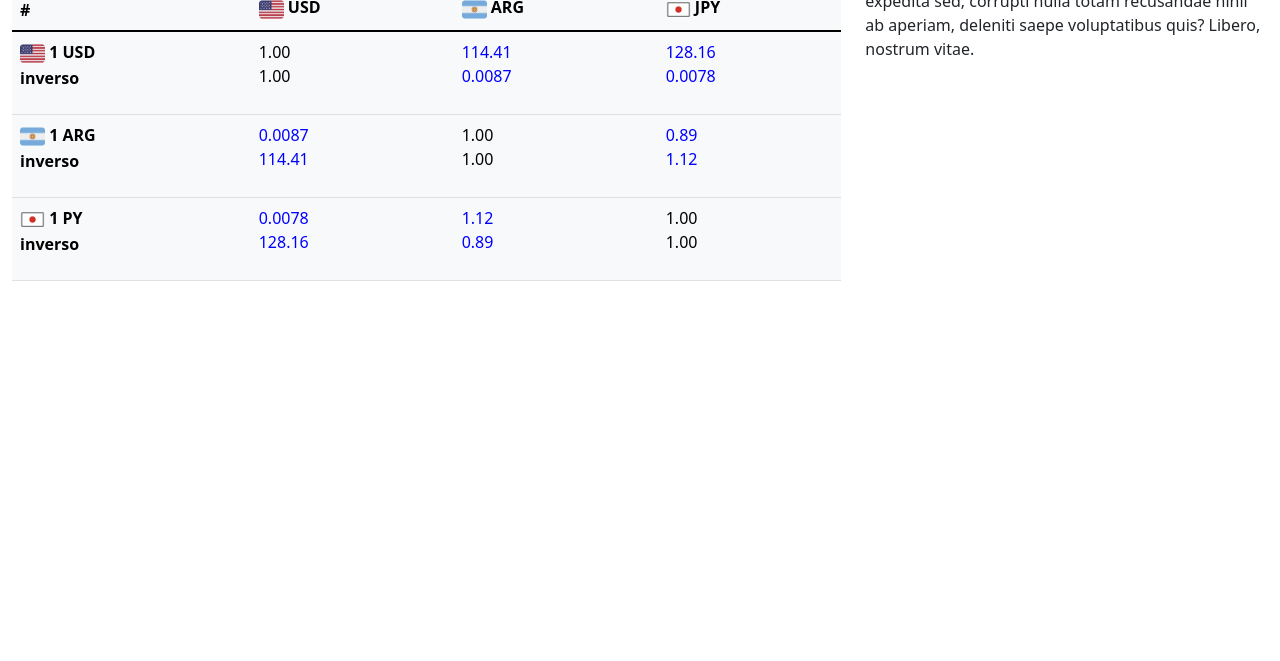
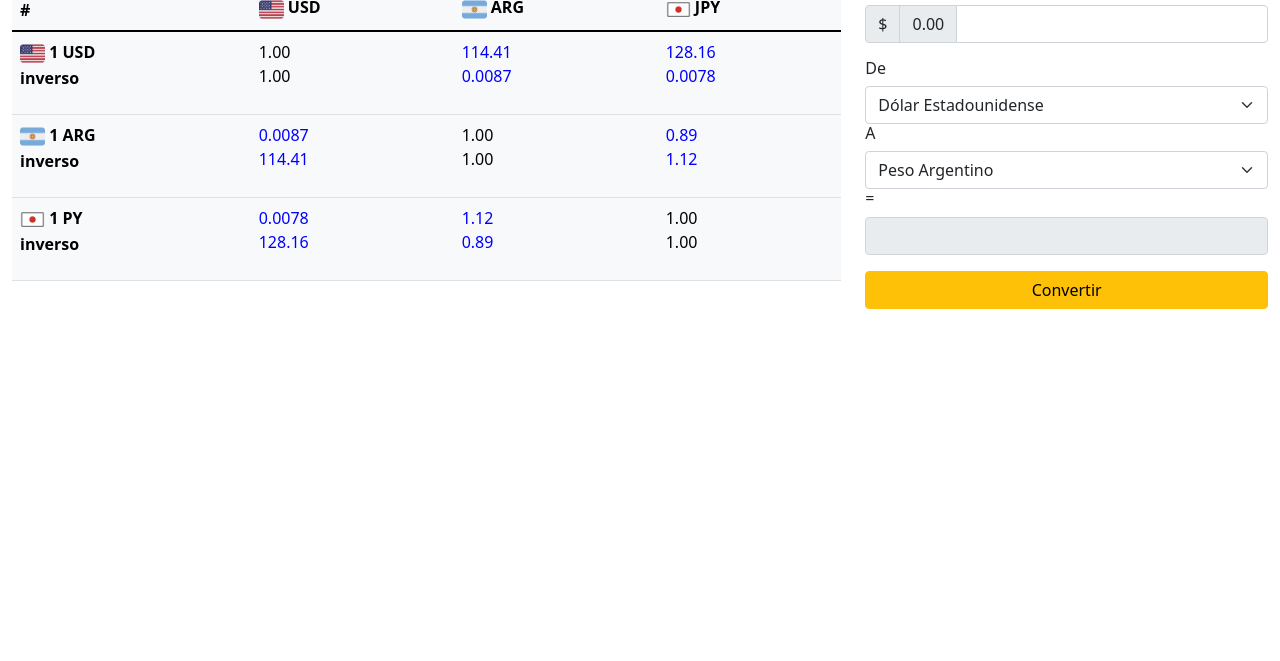
Before and after one commit to nanoo17/Practica-Bootstrap, a website: page pages/page-b.html in a window 1280 px wide. Shown: the part 139-800 px from the top of the page. Drawn offline with nearby package versions, Linux system fonts and the light colour scheme.

Commit message:
finalizando pagina b

```diff
--- a/pages/page-b.html
+++ b/pages/page-b.html
@@ -117,8 +117,30 @@
       </table>
     </div>
     <div class="col-md-4 col-sm-12">
-      Lorem, ipsum dolor sit amet consectetur adipisicing elit. Vitae fugiat nesciunt minima assumenda, rem expedita
-      sed, corrupti nulla totam recusandae nihil ab aperiam, deleniti saepe voluptatibus quis? Libero, nostrum vitae.
+      <form>
+        <h4 id="titulo">Conversor de divisas</h4>
+        <h6>Cantidad</h6>
+        <div class="input-group mb-3">
+          <span class="input-group-text">$</span>
+          <span class="input-group-text">0.00</span>
+          <input type="number" class="form-control" aria-label="Dollar amount (with dot and two decimal places)">
+        </div>
+        <h6>De</h6>
+        <select class="form-select" aria-label="Default select example">
+          <option selected>Dólar Estadounidense</option>
+          <option>Peso Argentino</option>
+          <option>Yen Japonés</option>
+        </select>
+        <h6>A</h6>
+        <select class="form-select" aria-label="Default select example">
+          <option>Dólar Estadounidense</option>
+          <option selected>Peso Argentino</option>
+          <option>Yen Japonés</option>
+        </select>
+        <h6> = </h6>
+        <input type="text" class="form-control mt-2" disabled readonly>
+        <button type="submit" class="container-fluid btn btn-warning mt-3">Convertir</button>
+      </form>
     </div>
   </div>
 
```
